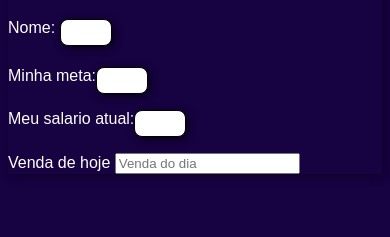
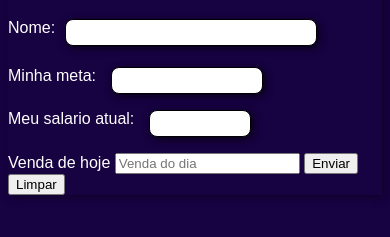
Before and after one commit to Obafemi1213/minhas_vendas, a plain HTML site: page index.html in a window 390 px wide. Shown: the part 61-298 px from the top of the page. Drawn offline with Linux system fonts and the light colour scheme.

Commit message:
definiçao de tamnho de campos

```diff
--- a/index.html
+++ b/index.html
@@ -27,6 +27,8 @@
             <div class="dados">
                 <label for="ivenda">Venda de hoje </label>
                 <input type="number" name="venda" id="ivenda" placeholder="Venda do dia ">
+                <input type="submit" value="Enviar">
+                <input type="reset" value="Limpar">
 
             </div>
             <div class="indices"></div>
--- a/style.css
+++ b/style.css
@@ -16,9 +16,9 @@
     #enome{
         display: flex;
         height: 25px;
-        width: 50px;
+        width: 250px;
         background: white;
-        margin-left: 5px;
+        margin-left: 10px;
         margin-bottom: 5px;
         border: 1px solid black;
         border-radius: 8px;
@@ -27,8 +27,9 @@
 
     #mmeta{
         display: flex;
+        margin-left: 15px;
         height: 25px;
-        width: 50px;
+        width: 150px;
         background: white;
         border-radius: 8px;
         border: 1px solid black;
@@ -39,7 +40,8 @@
     #salarioa{
         display: flex;
         height: 25px;
-        width: 50px;
+        margin-left: 15px;
+        width: 100px;
         background: white;
         border-radius: 8px;
         border: 1px solid black;
```
